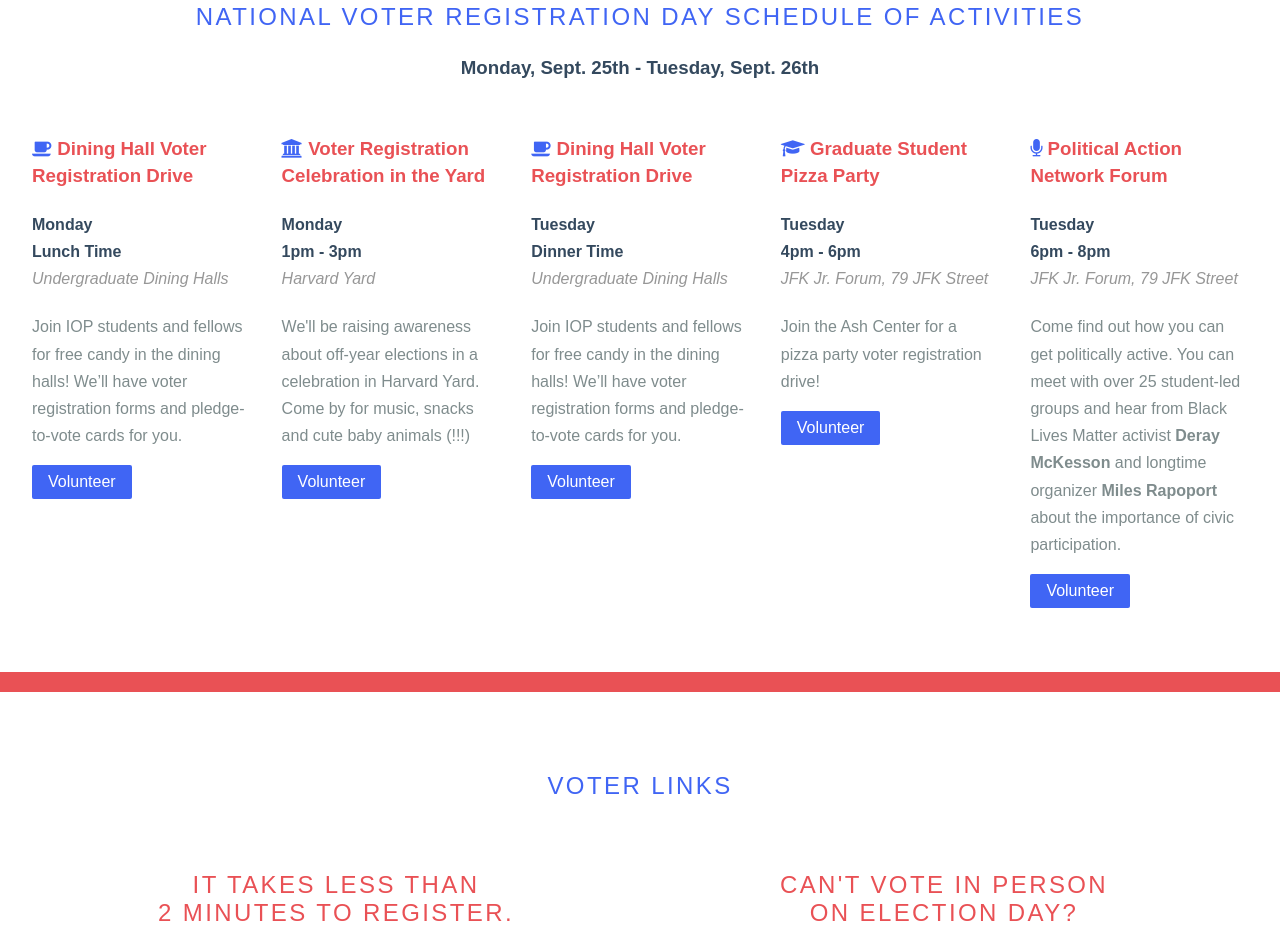
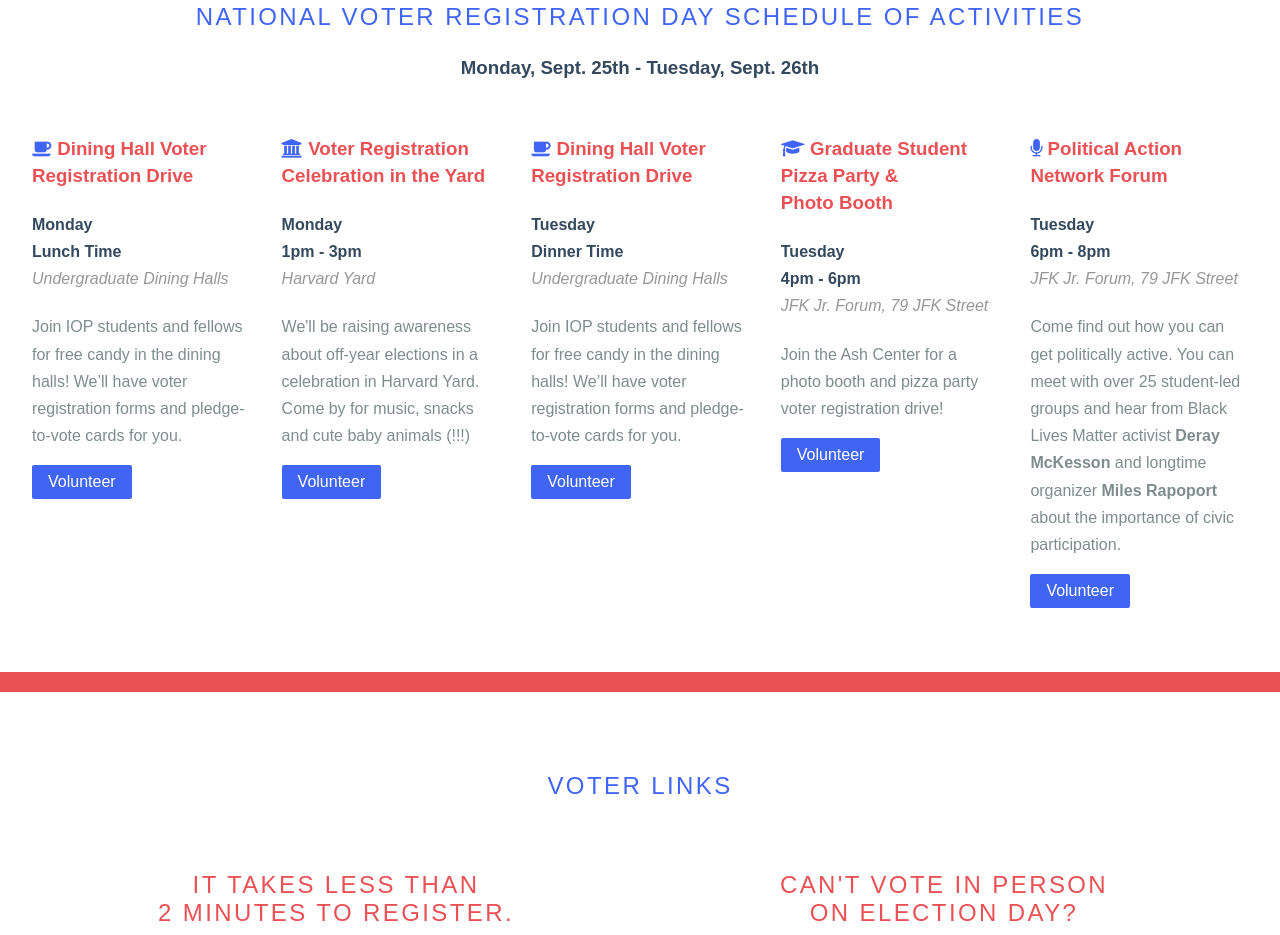
Before and after one commit to dandrabik/voter_reg_landing, a plain HTML site: page index.html in a window 1280 px wide. Shown: the part 1158-2093 px from the top of the page. Drawn offline with nearby package versions, Linux system fonts and the light colour scheme.

Commit message:
Add photo booth

```diff
--- a/index.html
+++ b/index.html
@@ -138,7 +138,7 @@
             <div class="l-box pure-u-1 pure-u-md-1-2 pure-u-lg-1-5">
               <h3 class="red">
                     <i class="fa fa-graduation-cap blue"></i>
-                    Graduate Student Pizza&nbsp;Party
+                    Graduate Student Pizza&nbsp;Party & Photo&nbsp;Booth
                 </h3>
                 <h4>Tuesday<br/>
                 4pm - 6pm
@@ -146,7 +146,7 @@
 
                 </h4>
                 <p>
-                Join the Ash Center for a pizza party voter registration drive!</p>
+                Join the Ash Center for a photo booth and pizza party voter registration drive!</p>
                 <div>
                     <a href="https://docs.google.com/forms/d/19lWH-bUXkjb0wvARS43hsVMhCbFz_bL_B_eF9Zj3Swc" class="bg-blue pure-button white" target="_blank">Volunteer</a>
                 </div>
```
